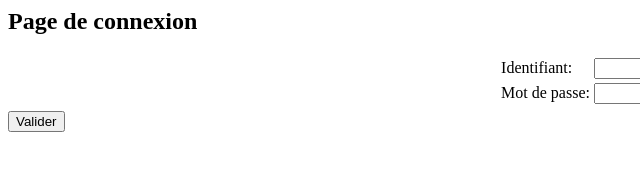
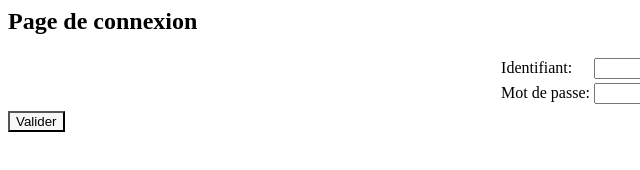
Before and after one commit to evelyne142009/exemple1, a plain HTML site: page index.html in a window 1280 px wide. Shown: the full height of the page, 0-640 px from the left. Drawn offline with Linux system fonts and the light colour scheme.

Commit message:
modification de la couleur de fond du bouton

```diff
--- a/index.html
+++ b/index.html
@@ -40,7 +40,7 @@
 </span></td></tr>
 </table>
 
-<input type="submit" value="Valider" name="Submit"  />
+<input type="submit" value="Valider" name="Submit" style=" background-color:#F7F7F7 "/>
 </form>
 
 
```
